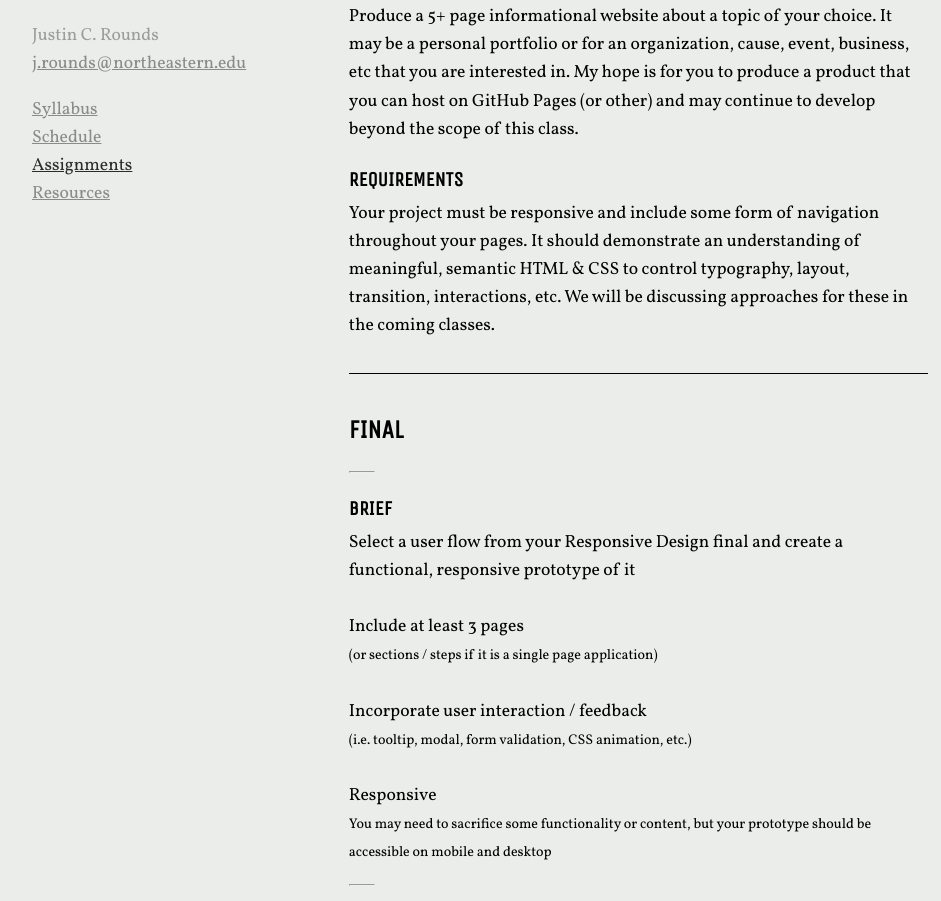
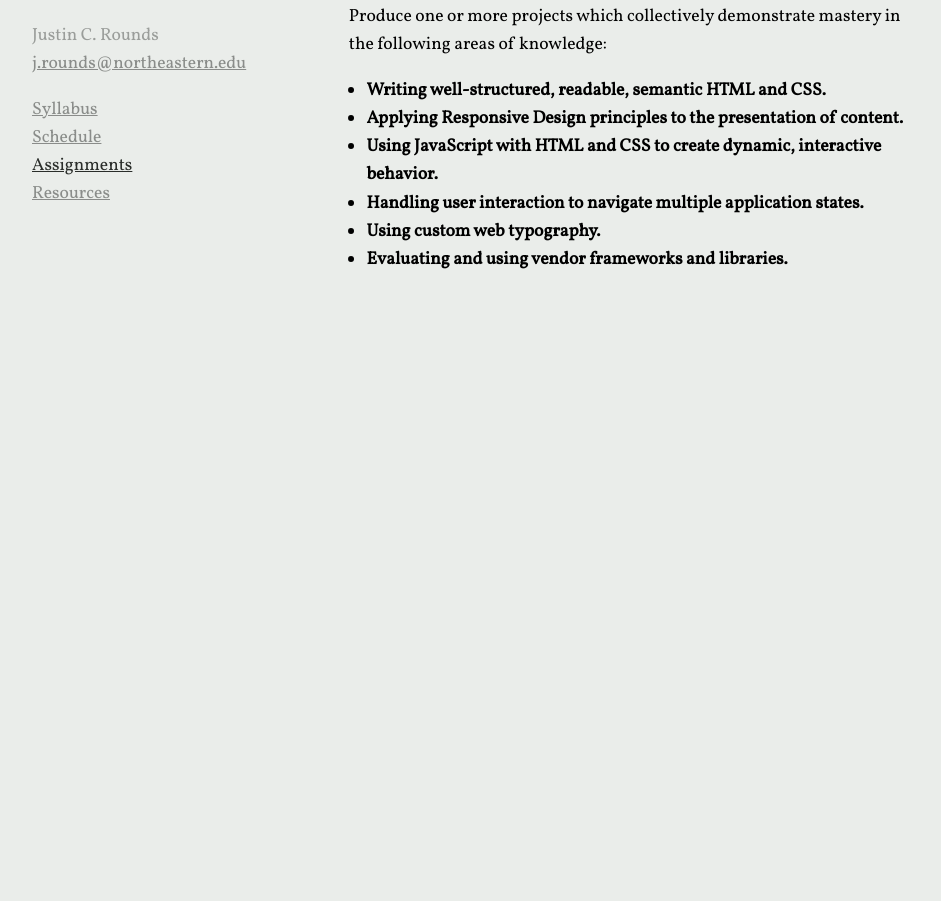
Before and after one commit to ARTG2401/artg2401.github.io, a plain HTML site: page assignments.html in a window 1280 px wide. Shown: the part 168-1069 px from the top of the page, without its empty margins (160-1101 px from the left). After the commit the page ends 800 px from the top, so only its background shows below. Drawn offline with nearby package versions, Linux system fonts and the light colour scheme.

Commit message:
Updated assignments page.

```diff
--- a/assets/style.css
+++ b/assets/style.css
@@ -26,6 +26,15 @@ img {
 ul {
     list-style: none;
     padding: 0;
+}
+
+ul ul {
+  list-style: initial;
+  padding: 1em;
+}
+
+ul ul li {
+  font-weight: bold;
 }
 
 ul p {
--- a/assignments.html
+++ b/assignments.html
@@ -34,45 +34,23 @@
     </article>
     <article class="content w-67-ns fl pa4">
       <section>
-        <h3>Project I</h3>
+        <h3>Assignment(s)</h3>
         <hr>
         <div class="brief">
           <ul>
             <p class="unica caps b f4">Brief</p>
-            <li>Produce a 5+ page informational website about a topic of your choice. It may be a personal portfolio or for an organization, cause, event, business, etc that you are interested in. My hope is for you to produce a product that you can host on GitHub Pages (or other) and may continue to develop beyond the scope of this class.</li>
+            <li>Produce one or more projects which collectively demonstrate mastery in the following areas of knowledge:
+              <ul>
+                <li>Writing well-structured, readable, semantic HTML and CSS.</li>
+                <li>Applying Responsive Design principles to the presentation of content.</li>
+                <li>Using JavaScript with HTML and CSS to create dynamic, interactive behavior.</li>
+                <li>Handling user interaction to navigate multiple application states.</li>
+                <li>Using custom web typography.</li>
+                <li>Evaluating and using vendor frameworks and libraries.</li>
+              </ul>
+            </li>
           </ul>
         </div>
-        <div class="reqs">
-          <ul>
-            <p class="unica caps b f4">Requirements</p>
-            <li>Your project must be responsive and include some form of navigation throughout your pages. It should demonstrate an understanding of meaningful, semantic HTML &amp; CSS to control typography, layout, transition, interactions, etc. We will be discussing approaches for these in the coming classes.</li>
-          </ul>
-        </div>
-      </section>
-
-      <section class="mt4 pt3 bt">
-        <h3>Final</h3>
-        <hr>
-        <div class="brief">
-          <ul>
-            <p class="unica caps b f4">Brief</p>
-            <li>Select a user flow from your Responsive Design final and create a functional, responsive prototype of it
-              <br>
-              <br>Include at least 3 pages
-              <br><small>(or sections / steps if it is a single page application)</small>
-              <br>
-              <br>Incorporate user interaction / feedback
-              <br><small>(i.e. tooltip, modal, form validation, CSS animation, etc.)</small>
-              <br>
-              <br>Responsive
-              <br><small>You may need to sacrifice some functionality or content, but your prototype should be accessible on mobile and desktop</small></li>
-          </ul>
-        </div>
-        <hr>
-        <p>Those of you that want to focus more on designing your site statically and are using InVision for your RD final, think of this as a fuctional, interactive wireframe. It can be built with your frameworks default styles and focus on layout and functionality
-          <br>
-          <br>If you choose to code your RD final, simply turn in the same work to me for this class. It is fine if that does not meet all of the requirements above
-        </p>
       </section>
 
     </article>
```
